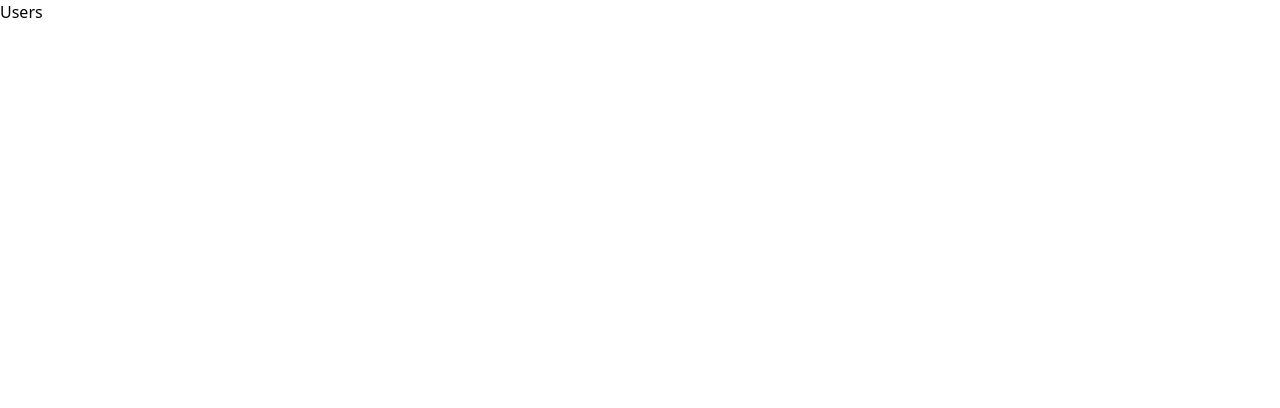
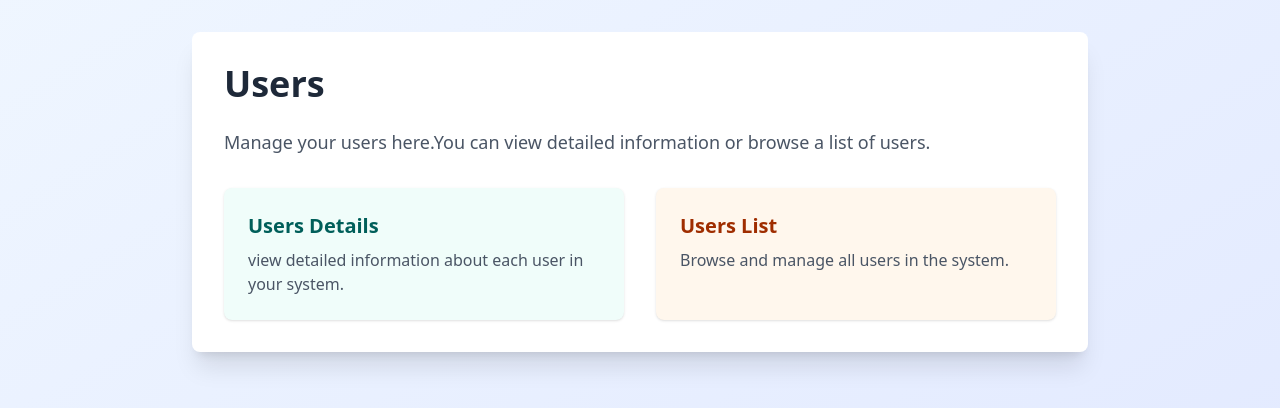
Before and after one commit to Farhanasharna2000/Nextjs-Project, a Next.js app: page /dashboard/users in a window 1280 px wide. Shown: the top 408 px of the page. Built offline with nearby package versions, Linux system fonts and the light colour scheme.

Commit message:
design users page

```diff
--- a/src/app/dashboard/users/page.tsx
+++ b/src/app/dashboard/users/page.tsx
@@ -1,9 +1,50 @@
+import Link from 'next/link';
 import React from 'react';
 
 const Users = () => {
     return (
-        <div>
-           Users
+        <div
+            className='min-h-screen bg-gradient-to-br from-blue-50 to-indigo-100 p-8'>
+            <div
+                className='max-w-4xl mx-auto bg-white rounded-lg shadow-xl p-8'>
+                <h1
+                    className='text-4xl font-bold text-gray-800 mb-6'>
+                    Users
+                </h1>
+                <p
+                    className='text-lg text-gray-600 mb-8'>
+                    Manage your users here.You can view detailed information or browse a list of users.
+                </p>
+                {/* user related section  */}
+                <div className='grid grid-cols-1 md:grid-cols-2 lg:grid-cols-2 gap-8'>
+                    {/* users details card  */}
+                    <Link
+                        href='/dashboard/users/users-details'
+                        className='bg-teal-50 p-6 rounded-lg shadow-sm hover:shadow-lg transition-shadow'>
+                        <h2
+                            className='text-xl font-semibold text-teal-800 mb-2'>
+                            Users Details
+                        </h2>
+                        <p
+                            className='text-gray-600'>
+                            view detailed information about each user in your system.
+                        </p>
+                    </Link>
+                    {/* users list card  */}
+                    <Link
+                        href='/dashboard/users/users-list'
+                        className='bg-orange-50 p-6 rounded-lg shadow-sm hover:shadow-lg transition-shadow'>
+                        <h2
+                            className='text-xl font-semibold text-orange-800 mb-2'>
+                            Users List
+                        </h2>
+                        <p
+                            className='text-gray-600'>
+                            Browse and manage all users in the system.
+                        </p>
+                    </Link>
+                </div>
+            </div>
         </div>
     );
 };
```
